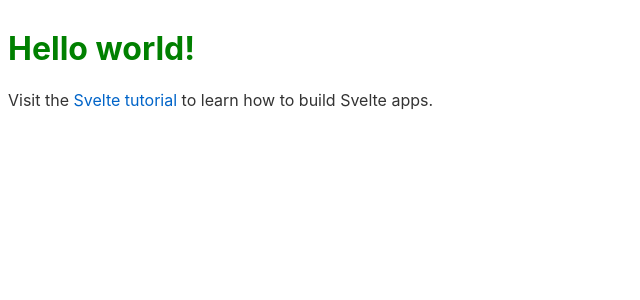
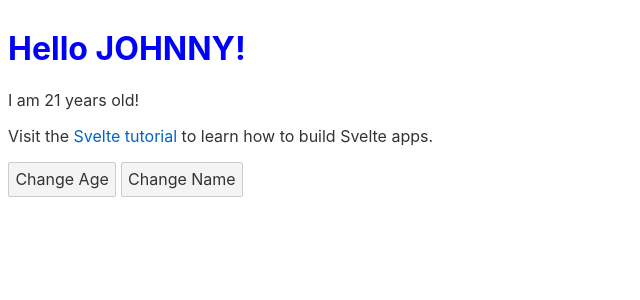
Before and after one commit to YourEpicness/PearCompote, a Svelte app in the folder client/: page / in a window 1280 px wide. Shown: the top 300 px of the page, without its empty margins (0-640 px from the left). Built offline with nearby package versions, Linux system fonts and the light colour scheme.

Commit message:
Create functions and html for name change and age increment

```diff
--- a/client/src/App.svelte
+++ b/client/src/App.svelte
@@ -1,14 +1,29 @@
 <script lang="ts">
-	export let name: string;
+	let name: string = "Johnny";
+	let age: number = 21;
+
+	// Svelte version of "labeled statements"
+	$: uppercaseName = name.toUpperCase();
+
+	function incrementAge():void {
+		age += 1
+	}
+
+	function changeName():void {
+		name = "Not Johnny"
+	}
 </script>
 
 <main>
-	<h1>Hello {name}!</h1>
+	<h1>Hello {uppercaseName}!</h1>
+	<p>I am {age} years old! </p>
 	<p>Visit the <a href="https://svelte.dev/tutorial">Svelte tutorial</a> to learn how to build Svelte apps.</p>
+	<button on:click={incrementAge}> Change Age </button>
+	<button on:click={changeName}> Change Name</button>
 </main>
 
 <style lang="scss">
-	$color: green;
+	$color: blue;
 
 	h1 {
 		color: $color;
--- a/client/src/main.ts
+++ b/client/src/main.ts
@@ -1,10 +1,7 @@
-import App from './App.svelte';
+import App from "./App.svelte";
 
 const app = new App({
-	target: document.body,
-	props: {
-		name: 'world'
-	}
+  target: document.body,
 });
 
 export default app;
--- a/client/tsconfig.json
+++ b/client/tsconfig.json
@@ -2,5 +2,6 @@
   "extends": "@tsconfig/svelte/tsconfig.json",
 
   "include": ["src/**/*"],
-  "exclude": ["node_modules/*", "__sapper__/*", "public/*"]
+  "exclude": ["node_modules/*", "__sapper__/*", "public/*"],
+  "rootDir": "src"
 }
```
